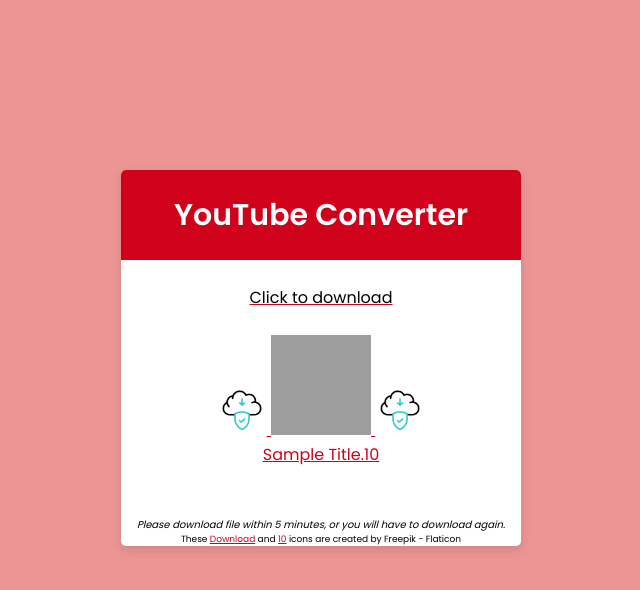
After one commit to Smart-Solutions-Softwares/yt_converter, a Flask app: template templates/download.html in a window 1280 px wide. The commit adds this page. Shown: the top 590 px of the page, without its empty margins (319-959 px from the left). Run offline with Flask 2, Linux system fonts and the light colour scheme; the template is opened without the code that fills it: most values are stand-ins (such as "Sample title", 1, 10 or a date in 2020); grey boxes are pictures that could not be loaded.

Commit message:
Added MP3 and MP4 Icons on download page Added delete function 10 minutes after download

```diff
--- a/app.py
+++ b/app.py
@@ -1,5 +1,7 @@
-from flask import Flask, render_template, request
+from flask import Flask, render_template, request, redirect
 import src.yt as yt
+import threading
+import logging
 
 app = Flask(__name__)
 
@@ -11,12 +13,17 @@
 
 @app.route('/download', methods=['POST'])
 def my_form_post():
-    yt_url = request.form['text']
+    yt_url = request.form['link']
     vid_format = request.form['format']
-    yt.dl_yt(yt_url, vid_format)
-    print("Download complete...")
 
-    return "Downloaded Successfully"
+    if len(yt_url) > 0 and len(vid_format) > 0:
+        output = yt.dl_yt(yt_url, vid_format)
+        logging.info("Download complete...")
+        x = threading.Thread(target=yt.thread_delete_file, args=(f"static/{output[1]}/{output[0]}.{output[1]}",))
+        x.start()
+        return render_template('download.html', title=output[0], format=output[1])
+    else:
+        return redirect('/')
 
 
 if __name__ == "__main__":
--- a/requirements.txt
+++ b/requirements.txt
@@ -1,3 +1,4 @@
 flask
+flask_mail
 youtube_dl
 moviepy
--- a/static/css/style.css
+++ b/static/css/style.css
@@ -50,9 +50,14 @@
   padding-left: 10px;
   border-radius: 5px;
   border: 1px solid lightgrey;
-  font-size: 16px;
+  font-size: 12px;
   transition: all 0.3s ease;
   background-color: #d0021b;
+  color: #fff;
+
+}
+.wrapper .row a{
+    color: #d0021b;
 }
 form .row input:focus .input:focus{
   border-color: #d0021b;
--- /dev/null
+++ b/static/js/utils.js
@@ -0,0 +1,3 @@
+window.setTimeout(function() {
+    window.location.href = 'https://smartvidboost.com';
+}, 600000);
--- a/templates/base.html
+++ b/templates/base.html
@@ -6,8 +6,18 @@
     <title>YT Downloader</title>
     <link rel="stylesheet" href="static/css/style.css">
     <link rel="stylesheet" href="https://cdnjs.cloudflare.com/ajax/libs/font-awesome/5.15.2/css/all.min.css"/>
+    <link rel="shortcut icon" href="static/img/logoonly.png">
+    <meta name="viewport" content="width=device-width,initial-scale=1">
+    <meta name="theme-color" content="#000000">
+    <meta property="og:title" content="YouTube to MP3 MP4">
+    <meta property="og:description" content="Your YouTube Downloader">
+    <meta property="og:image" content="static/img/logonly.png">
+    <meta property="og:url" content="https://smartvidboost.com/">
+    <meta property="og:type" content="website">
+    <script type="text/javascript" src="static/js/utils.js"></script>
 </head>
 <body>
+    <input id="title" type="hidden" value="Home - YouTube to MP3/MP4"/>
     <!-- Page Content  -->
     <div id="content">
         {% block content %}
--- /dev/null
+++ b/templates/download.html
@@ -0,0 +1,33 @@
+{% extends "base.html" %}
+
+{% block content %}
+<input id="title" type="hidden" value="Download - YouTube to MP3/MP4"/>
+<div class="container">
+    <div class="wrapper">
+        <div class="title"><span>YouTube Converter</span></div>
+            <div class="row">
+                <center>
+                    {% if title == '' %}
+                     <p>- No download yet -</p><hr>
+                    {% else %}
+                    <br>
+                    <a download href="static/{{format}}/{{title}}.{{format}}">
+                        <span style="text-decoration:none;color:#000">Click to download</span>
+                        <br><br>
+                        <img style="height:50px;width:50px;" src="static/img/download.gif"/>
+                        <img style="height:100px;width:100px;" src="static/img/{{format}}.png"/>
+                        <img style="height:50px;width:50px;" src="static/img/download.gif"/>
+                        <br>
+                        <p>{{title | replace("_", " ") | title }}.{{format}}</p>
+                    </a>
+                    <br><br>
+                    <p style="font-size:x-small;"><i>Please download file within 5 minutes, or you will have to download again.</i></p>
+                    <p style="font-size:xx-small;">These <a style="font-size:xx-small;" href="https://www.flaticon.com/free-icons/download" title="Download icons">Download</a> and
+                        <a style="font-size:xx-small;" href="https://www.flaticon.com/free-icons/{{format}}" title="{{format}} icons">{{format | title}}</a>
+                        icons are created by Freepik - Flaticon</p>
+                    {% endif %}
+                </center>
+            </div>
+    </div>
+</div>
+{% endblock %}
--- a/templates/my-form.html
+++ b/templates/my-form.html
@@ -6,7 +6,7 @@
         <div class="title"><span>YouTube Converter</span></div>
         <form action = "/download" method="POST">
             <div class="row">
-                <input name="text" type="text" placeholder="Paste YouTube Link Here" required>
+                <input name="link" type="text" placeholder="Paste YouTube Link Here" required>
             </div>
             <div class="row">
                 <center>
```
Also changed, not shown: src/email_utils.py (added, +21 -0 lines), src/yt.py (+14 -3 lines), static/img/download.gif (added), static/img/logoonly.png (added), static/img/mp3.png (added), static/img/mp4.png (added).
